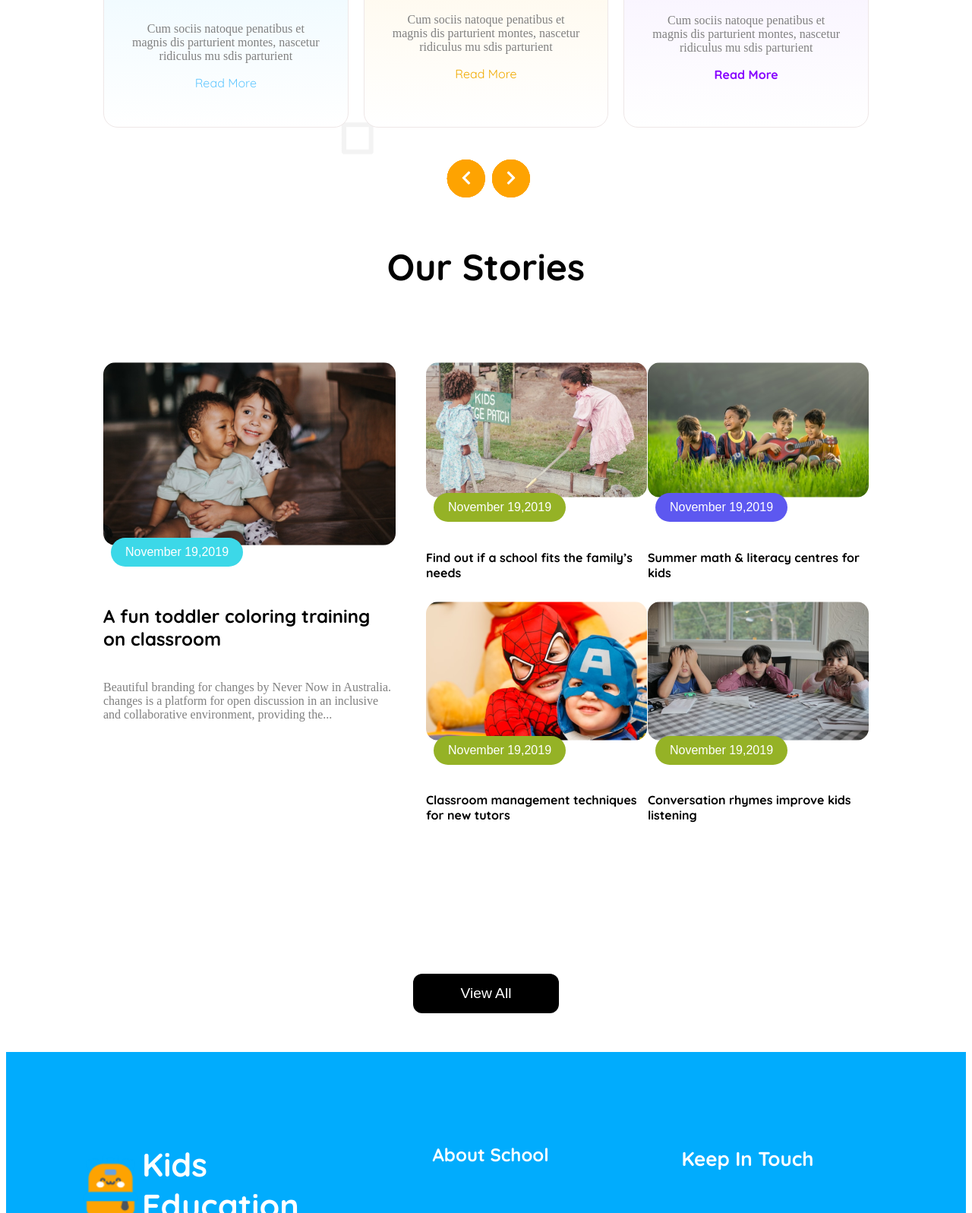
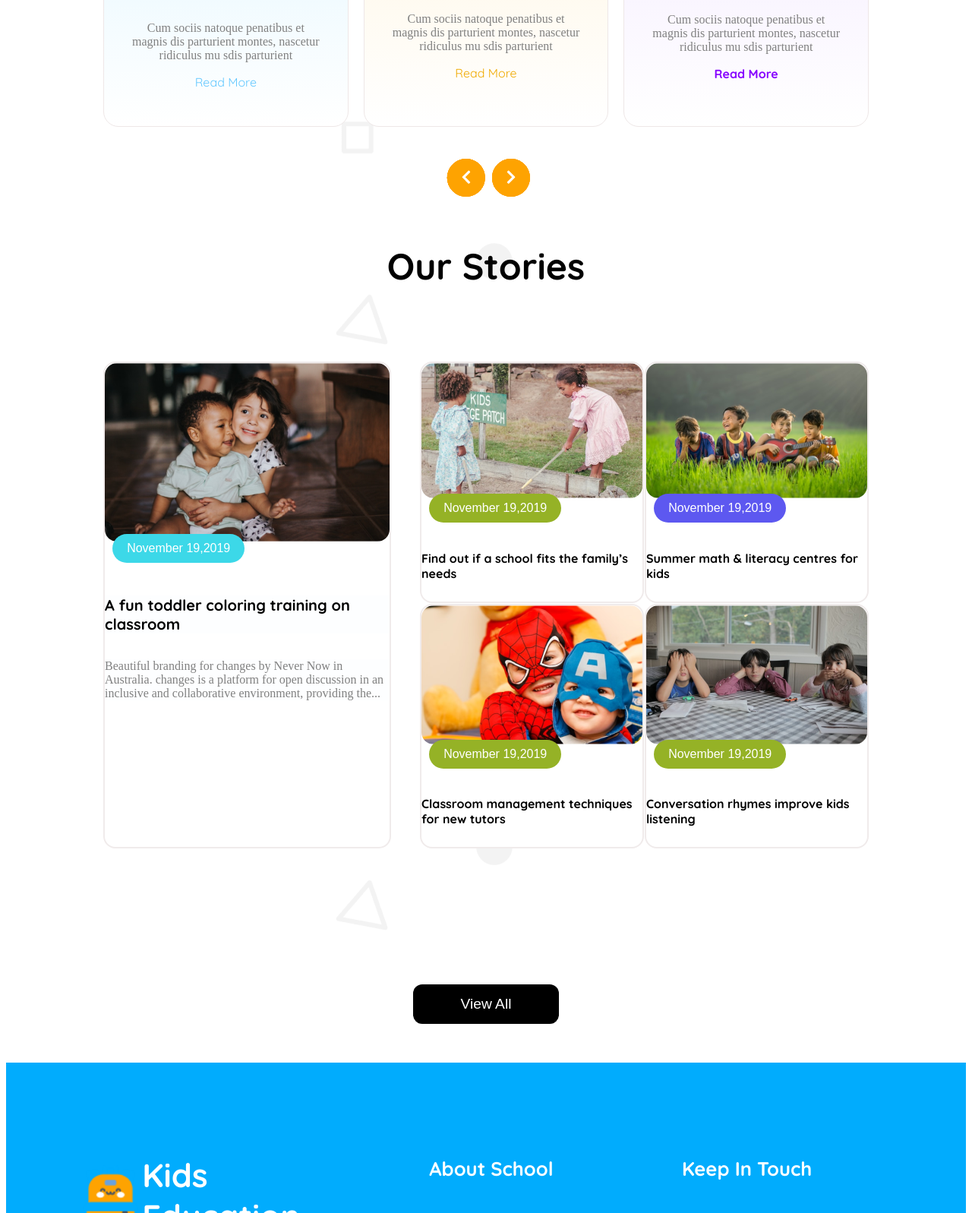
Before and after one commit to shakher86/assignment-2, a plain HTML site: page index.html in a window 1280 px wide. Shown: the part 1203-2800 px from the top of the page at 76% size. Drawn offline with Linux system fonts and the light colour scheme.

Commit message:
updated styling for responsiveness

```diff
--- a/layout.css
+++ b/layout.css
@@ -25,8 +25,11 @@
 /* nav styling*/
 
 .navbar{
-    justify-content: space-between;
+    justify-content:space-between;
     align-items: center;
+    margin-left: 3rem;
+    margin-right: 3rem;
+
 }
 
 .logo{
@@ -85,7 +88,7 @@ font-weight: bold;
 
     display: grid;
     grid-template-columns: repeat(2, 1fr);
-    gap:30px;
+    gap:2rem;
 }
 
 .title{
@@ -123,13 +126,13 @@ font-weight: bold;
 .curriculam-cards{
     display: grid;
     grid-template-columns: repeat(3, 1fr);
-    gap:20px;
+    gap:1.25rem;
     margin-top: 6rem;
 
 }
 .curriculam-card{
     border:1px solid rgb(238, 231, 231);
-    border-radius:19px ;
+    border-radius:1.25rem ;
     padding:2rem 2rem;
     text-align: center;
     align-items: center;
@@ -182,17 +185,23 @@ font-weight: bold;
 
 
 }
+.stories{
+
+    margin-top: 3rem;
+    background-image: url(assets/bg.png);
+
+}
 .story{
 
   display: grid;
   grid-template-columns: repeat(2, 1fr);
-  gap:40px;
+  gap:2.4rem;
   margin-top: 6rem;
   margin-left: 0;
-  background-image: linear-gradient(white, #ead7b6),
+  background-image: linear-gradient(white, #FFF4DC),
   height: 100%;
   width: 100%;
-  padding-bottom: 150px;
+  padding-bottom: 9.8rem;
 
     }
 .card-stories{
@@ -202,13 +211,13 @@ font-weight: bold;
 
 }
 .card-story{
-    border:2px rgb(152, 145, 145);
+    border:2px solid rgb(240, 235, 235);
     background-color: #FFFFFF;
-    border-radius: 16px;
+    border-radius: 1rem;
 
 }
 .card-image{
-    border-radius: 16px;
+    border-radius: 1rem;
 }
 .card-story-title{
     font-size: 1rem;
@@ -217,16 +226,18 @@ font-weight: bold;
 .single-story{
 
     background-color: #FFFFFF;
-    border:1px rgb(236, 227, 227);
+    border:2px solid rgb(240, 235, 235);
     border-radius: 1rem;
 
 }
 .story-title{
-    font-size: 24px;
+    font-size: 1.25rem;
     font-weight: bold;
+    background: #FDFEFF;
 }
 .story-description{
     font-size: 1rem;
+    background: #FDFEFF;
 }
 .single-story img {
     display: flex;
@@ -235,18 +246,18 @@ font-weight: bold;
     height: auto;
     width:100%;
     border: none;
-    border-radius: 16px;
+    border-radius: 1rem;
   }
   .publish-date1 {
-    width:174px;
-    height:38px;
+    width:10.9rem;
+    height:2.38rem;
     position: relative;
     bottom: 10px;
     left: 10px;
     font-size: 1rem;
     color: white;
     border: none;
-    border-radius: 48px;
+    border-radius: 3rem;
     padding: 5px 10px;
 
   }
@@ -270,7 +281,7 @@ font-weight: bold;
 }
 .footer-body{display: grid;
     grid-template-columns: repeat(3, 1fr);
-    gap:64px;
+    gap:4rem;
     padding-top:4rem;
 }
 .education{
@@ -282,8 +293,8 @@ font-weight: bold;
 }
 
 .logo{
-    width:83px;
-    height:81px;
+    width:5.2rem;
+    height:5rem;
 }
 .logo-title{
     display:flex;
@@ -292,20 +303,20 @@ font-weight: bold;
     margin-bottom: 0;
 }
 .education-title{
-    font-size: 43px;
+    font-size: 2.7rem;
     font-weight: bold;
     color: #FFFFFF;
 
 }
 .education-description{
-    font-size: 20px;
+    font-size: 1.25rem;
     color: #FFFFFF;
     margin-top: 0;
     grid-row:2;
 }
 
 .about{
-    font-size: 24px;
+    font-size: 1.6rem;
     font-weight: bold;
     color: #FFFFFF;
     text-align: center;
@@ -317,7 +328,7 @@ font-weight: bold;
     text-align: center;
 }
 .nav-link2{
-    font-size: 20px;
+    font-size: 1.25rem;
     font-weight: 500px;
     text-decoration: none;
     color: #FFFFFF;
@@ -328,7 +339,7 @@ font-weight: bold;
     gap:4px;
 }
 .touch-des{
-    font-size: 26px;
+    font-size: 1.6rem;
     font-weight: bold;
     color:#FFFFFF;
 }
@@ -354,7 +365,7 @@ font-weight: bold;
     grid-template-columns: 1fr;
     justify-items: center;
     padding:5px 5px;
-    gap: 16px;
+    gap: 1rem;
 }
 .banner-image{
     grid-row:1;
@@ -388,7 +399,7 @@ font-weight: bold;
     gap: 16px;
 }
 .curriculam-title{
-    font-size: 26px;
+    font-size: 1.8rem;
 
 }
 .card-description{
@@ -417,7 +428,7 @@ font-weight: bold;
     grid-template-columns: 1fr;
     justify-items:left;
     padding:5px 5px;
-    gap: 16px;
+    gap: 1rem;
 }
 .education{
     padding-left: 1rem;
```
